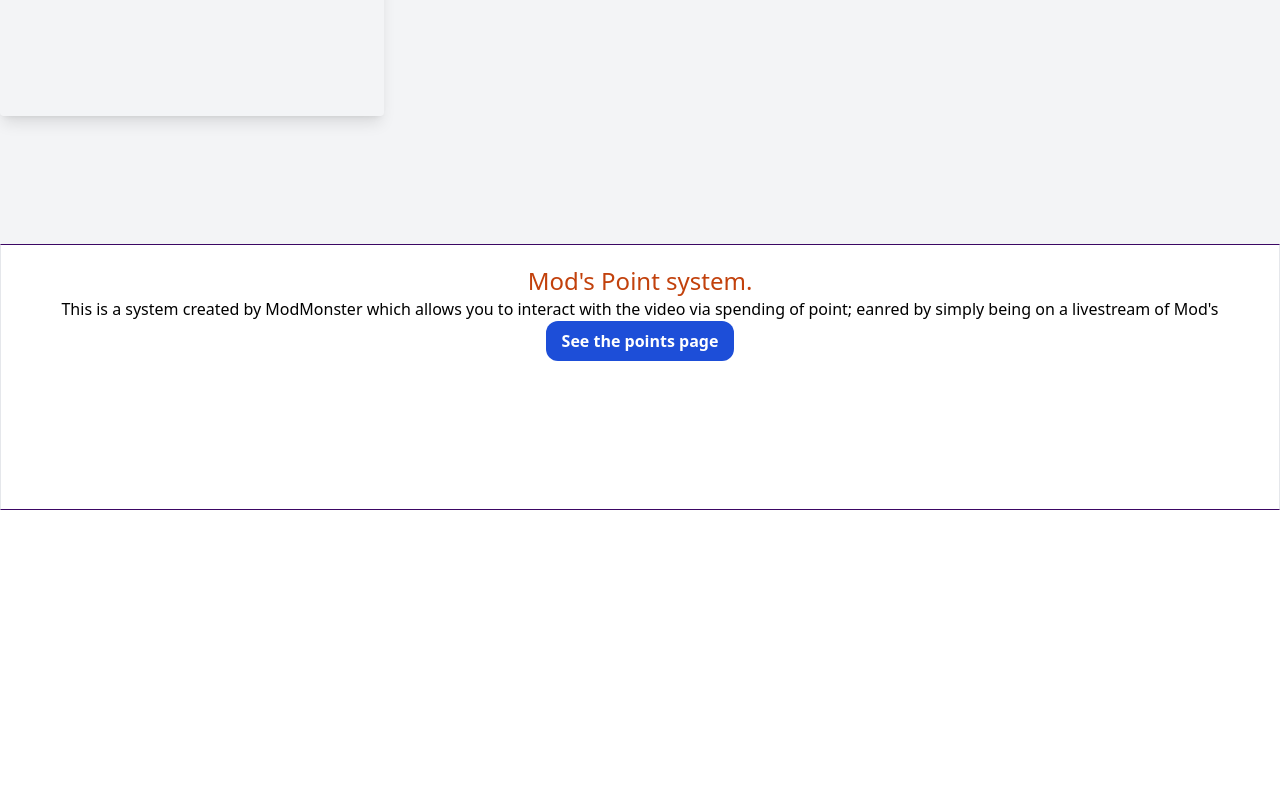
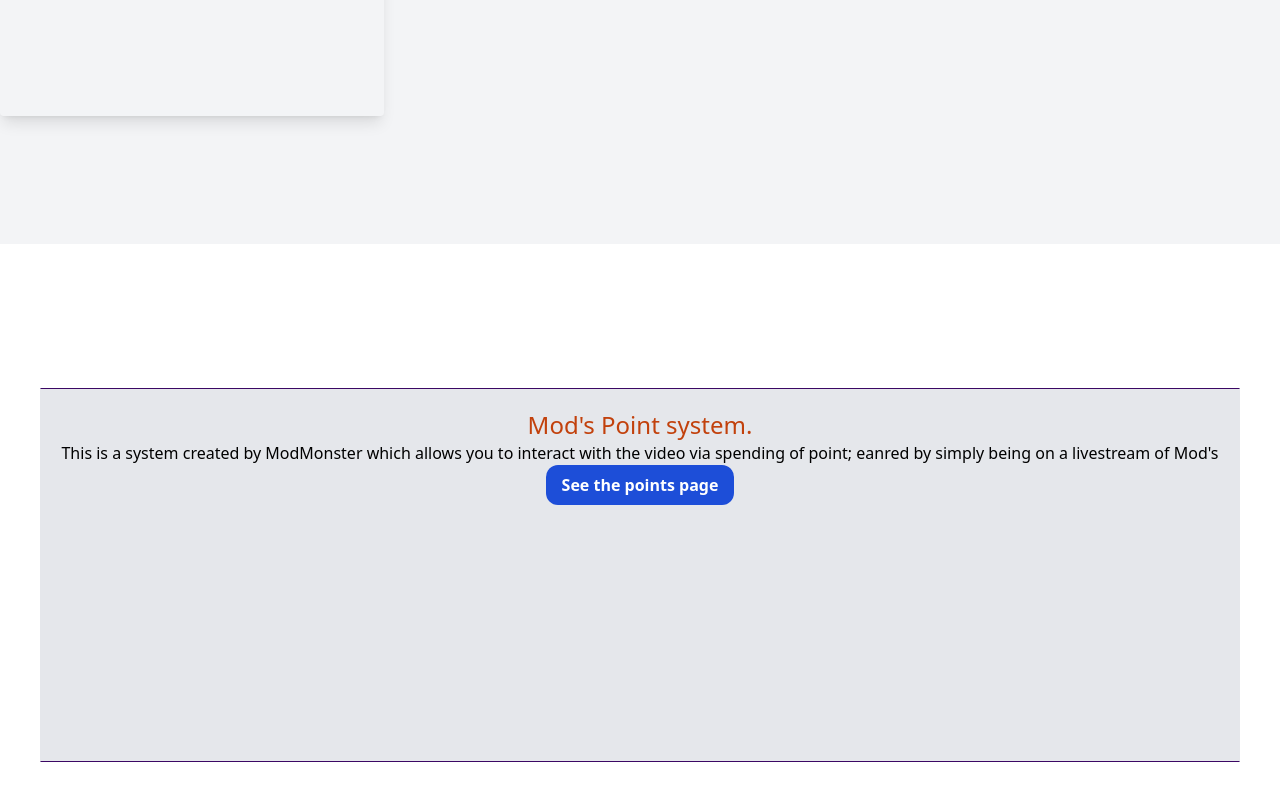
Before and after one commit to Brandonbr1/modmonster.ca, a website: page src/index.html in a window 1280 px wide. Shown: the part 1816-2616 px from the top of the page. Drawn offline with Linux system fonts and the light colour scheme.

Commit message:
change its color

```diff
--- a/src/index.html
+++ b/src/index.html
@@ -126,7 +126,7 @@
   </section>
 
 
-  <section class="container items-center p-5 ml-auto mr-auto text-center border border-y-purple-950 max-w-fit" id="points">
+  <section class="container items-center p-5 pb-32 ml-auto mr-auto text-center bg-gray-200 border border-y-purple-950 max-w-fit mt-36" id="points">
     <h1 class="text-2xl text-center text-orange-700">Mod's Point system.</h1>
     <p class="text-center">This is a system created by ModMonster which allows you to interact with the video via spending of point; eanred by simply being on a livestream of Mod's </p>
 
```
Also changed, not shown: src/output.css.
